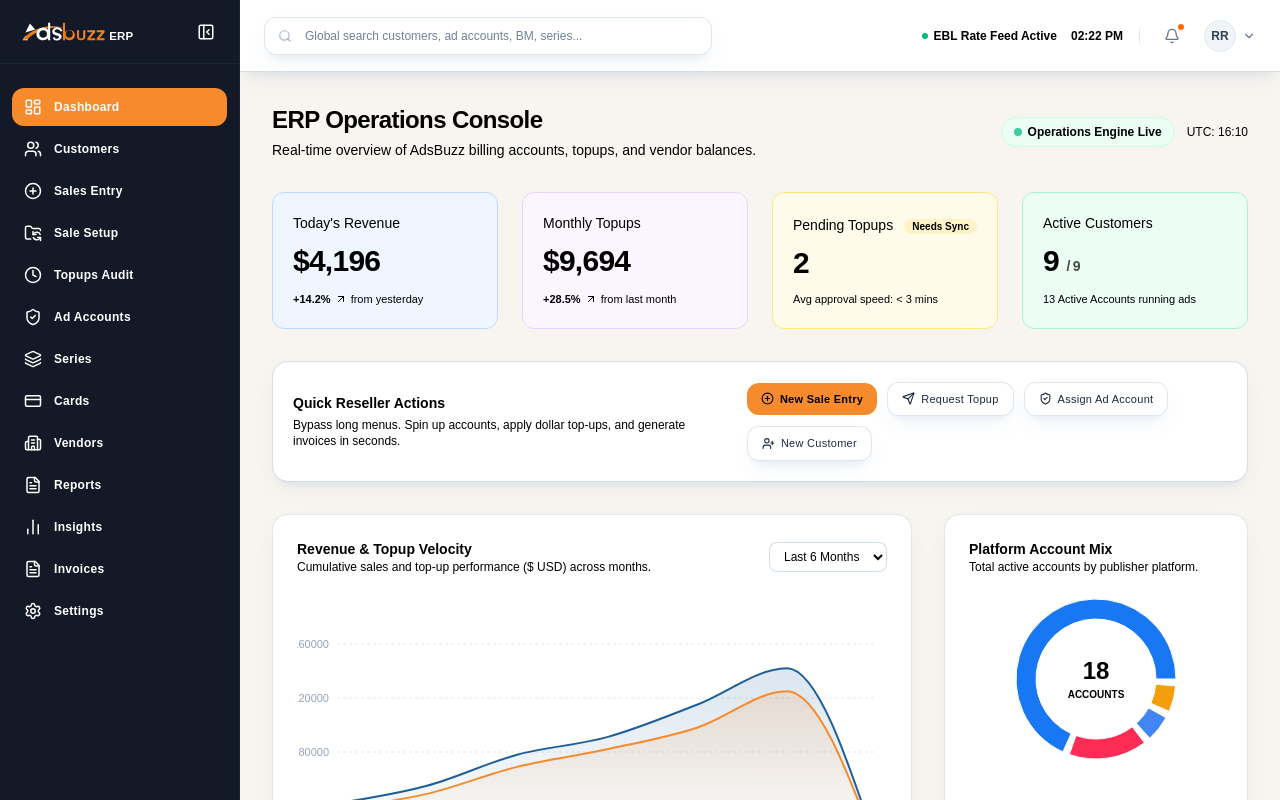
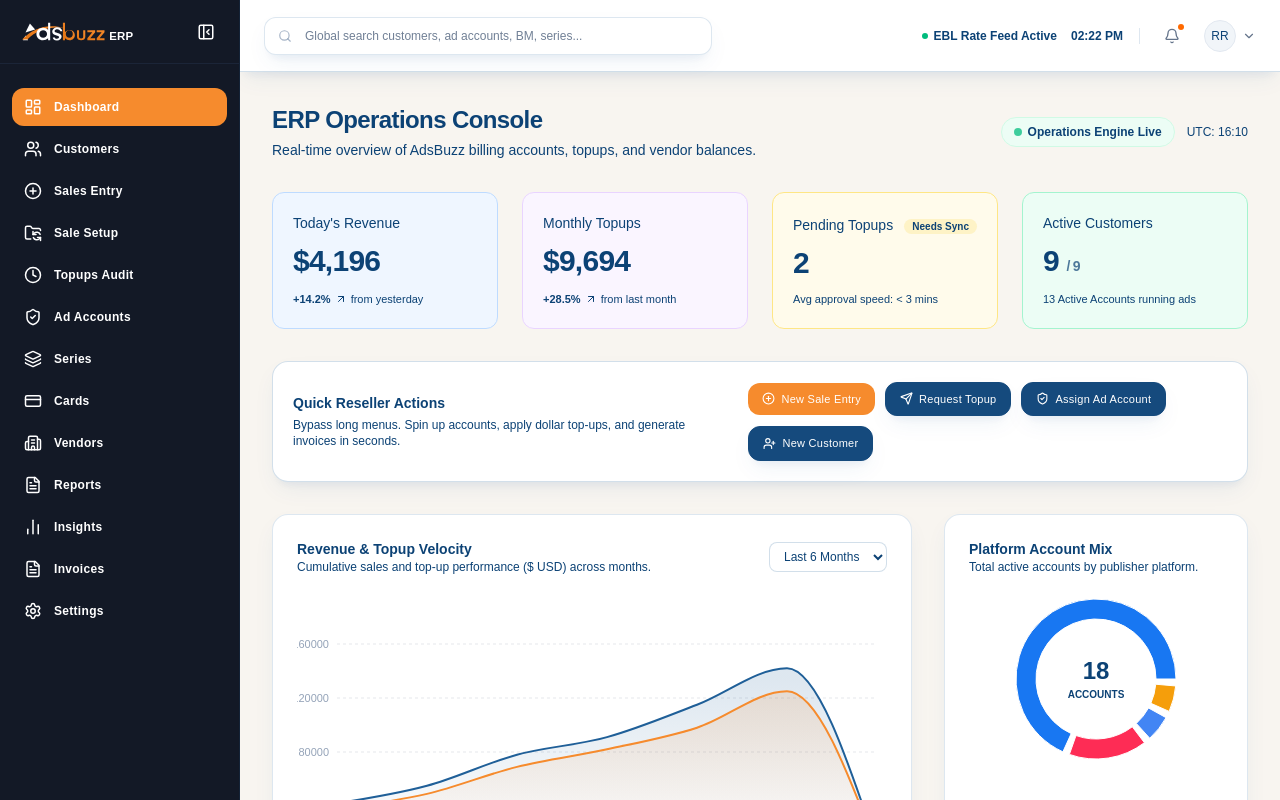
Before and after one commit to NexyraSoft/adsbuzz_erp, a React (Vite) app: page / in a window 1280 px wide. Built offline with nearby package versions, Linux system fonts and the light colour scheme.

Commit message:
chore: initial commit for deployment

```diff
--- a/src/App.tsx
+++ b/src/App.tsx
@@ -100,6 +100,57 @@ export default function App() {
     window.addEventListener('keydown', handleKeyDown);
     return () => window.removeEventListener('keydown', handleKeyDown);
   }, [darkMode]);
+
+  useEffect(() => {
+    const root = document.getElementById('main-content-pane');
+    if (!root) return;
+
+    let animationFrame = 0;
+    const syncButtonHoverStyles = () => {
+      const buttons = root.querySelectorAll<HTMLButtonElement>('button');
+
+      buttons.forEach((button) => {
+        if (button.matches(':hover')) return;
+
+        const style = window.getComputedStyle(button);
+        button.style.setProperty('--button-hover-bg', style.backgroundColor);
+        button.style.setProperty('--button-hover-color', style.color);
+        button.style.setProperty('--button-hover-border', style.borderColor);
+        button.style.setProperty('--button-hover-opacity', style.opacity);
+        button.style.setProperty('--button-hover-shadow', style.boxShadow);
+
+        button.querySelectorAll<HTMLElement>('*').forEach((child) => {
+          if (child.matches(':hover')) return;
+          child.style.setProperty('--button-child-hover-color', window.getComputedStyle(child).color);
+        });
+      });
+    };
+
+    const scheduleSync = () => {
+      cancelAnimationFrame(animationFrame);
+      animationFrame = requestAnimationFrame(syncButtonHoverStyles);
+    };
+
+    scheduleSync();
+
+    const observer = new MutationObserver(scheduleSync);
+    observer.observe(root, {
+      childList: true,
+      subtree: true,
+      attributes: true,
+      attributeFilter: ['class', 'disabled', 'aria-expanded', 'data-state'],
+    });
+
+    root.addEventListener('pointerleave', scheduleSync, true);
+    window.addEventListener('resize', scheduleSync);
+
+    return () => {
+      cancelAnimationFrame(animationFrame);
+      observer.disconnect();
+      root.removeEventListener('pointerleave', scheduleSync, true);
+      window.removeEventListener('resize', scheduleSync);
+    };
+  }, []);
 
   const toggleTheme = () => {
     setDarkMode(!darkMode);
@@ -442,7 +493,7 @@ export default function App() {
       />
 
       {/* Main Content Pane */}
-      <div className="flex-1 flex flex-col min-w-0 overflow-y-auto h-screen">
+      <div id="main-content-pane" className="flex-1 flex flex-col min-w-0 overflow-y-auto h-screen">
 
         {/* Global Header */}
         <Header
--- a/src/index.css
+++ b/src/index.css
@@ -216,26 +216,29 @@ input::placeholder,
   color: #718096 !important;
 }
 
-/* 5 & 6. Core Text Color: SOLID DEEP BLACK EVERYWHERE FOR MAXIMUM CONTRAST */
-/* We target all text-containing elements to be solid deep black so they stand out clearly against the soft gradient background. */
-body,
-#app-root-container,
-div,
-p,
-span,
-td,
-th,
-label,
-li,
-h1, h2, h3, h4, h5, h6,
-a,
-small,
-strong,
-select,
-input,
-textarea,
-option {
-  color: #000000 !important;
+/* 5 & 6. Core Text Color: scoped to the main app pane so sidebar keeps its own contrast system. */
+#main-content-pane,
+#main-content-pane div,
+#main-content-pane p,
+#main-content-pane span,
+#main-content-pane td,
+#main-content-pane th,
+#main-content-pane label,
+#main-content-pane li,
+#main-content-pane h1,
+#main-content-pane h2,
+#main-content-pane h3,
+#main-content-pane h4,
+#main-content-pane h5,
+#main-content-pane h6,
+#main-content-pane a,
+#main-content-pane small,
+#main-content-pane strong,
+#main-content-pane select,
+#main-content-pane input,
+#main-content-pane textarea,
+#main-content-pane option {
+  color: #0c4275 !important;
 }
 
 /* 7. REVERT/RETAIN SPECIFIC TEXT COLORS FOR BADGES, BUTTONS AND STATUSES */
@@ -515,18 +518,9 @@ button.bg-\[\#1F5F98\] *,
 }
 
 /* 9.3 Global Button Hover Transform */
-button {
-  transition: all 0.2s ease-in-out !important;
-}
-
-button:hover {
-  background-color: #F68B2D !important;
-  color: #ffffff !important;
-  border-color: #F68B2D !important;
-}
-
-button:hover * {
-  color: #ffffff !important;
+#main-content-pane button {
+  transform-origin: center;
+  transition: transform 0.2s ease-in-out, opacity 0.2s ease-in-out, box-shadow 0.2s ease-in-out !important;
 }
 
 /* 9.4 Header Profile & Notification Icon Controls */
@@ -1032,3 +1026,139 @@ svg rect,
 svg path {
   outline: none !important;
 }
+
+/* ==========================================
+   14. Main Content Text Color Outside Sidebar
+   ========================================== */
+#main-content-pane,
+#main-content-pane :where(div, p, span, td, th, label, li, h1, h2, h3, h4, h5, h6, a, small, strong, select, input, textarea, option) {
+  color: #0c4275 !important;
+}
+
+/* ==========================================
+   15. Two-Color Button System Outside Sidebar
+   ========================================== */
+#main-content-pane {
+  --brand-button-primary: #F68B2D;
+  --brand-button-secondary: #154A7D;
+}
+
+#main-content-pane button,
+#main-content-pane button * {
+  font-weight: 500 !important;
+}
+
+#main-content-pane button:not(.header-icon-action) {
+  border-color: rgba(21, 74, 125, 0.45) !important;
+  color: var(--brand-button-secondary) !important;
+}
+
+#main-content-pane button:not(.header-icon-action)[class^="bg-"],
+#main-content-pane button:not(.header-icon-action)[class*=" bg-"] {
+  background-color: var(--brand-button-secondary) !important;
+  border-color: var(--brand-button-secondary) !important;
+  color: #ffffff !important;
+}
+
+#main-content-pane button:not(.header-icon-action)[class^="bg-"] *,
+#main-content-pane button:not(.header-icon-action)[class*=" bg-"] * {
+  color: #ffffff !important;
+}
+
+#main-content-pane button:not(.header-icon-action):is(
+  [type="submit"],
+  [id*="add"],
+  [id*="submit"],
+  [id*="reject"],
+  [id*="delete"],
+  [id*="remove"],
+  [class^="bg-amber"],
+  [class*=" bg-amber"],
+  [class^="bg-red"],
+  [class*=" bg-red"],
+  [class^="bg-rose"],
+  [class*=" bg-rose"],
+  [class^="bg-[#F68B2D]"],
+  [class*=" bg-[#F68B2D]"],
+  [class*=" ring-1"],
+  [class*=" ring-2"]
+) {
+  background-color: var(--brand-button-primary) !important;
+  border-color: var(--brand-button-primary) !important;
+  color: #ffffff !important;
+}
+
+#main-content-pane button:not(.header-icon-action):is(
+  [type="submit"],
+  [id*="add"],
+  [id*="submit"],
+  [id*="reject"],
+  [id*="delete"],
+  [id*="remove"],
+  [class^="bg-amber"],
+  [class*=" bg-amber"],
+  [class^="bg-red"],
+  [class*=" bg-red"],
+  [class^="bg-rose"],
+  [class*=" bg-rose"],
+  [class^="bg-[#F68B2D]"],
+  [class*=" bg-[#F68B2D]"],
+  [class*=" ring-1"],
+  [class*=" ring-2"]
+) * {
+  color: #ffffff !important;
+}
+
+#main-content-pane button:not(.header-icon-action):not([class^="bg-"]):not([class*=" bg-"]):is(
+  [id*="delete"],
+  [id*="remove"],
+  [class*="text-red"],
+  [class*="hover:text-red"],
+  [class*="text-rose"],
+  [class*="hover:text-rose"]
+) {
+  background-color: transparent !important;
+  border-color: transparent !important;
+  color: var(--brand-button-primary) !important;
+}
+
+#main-content-pane button:not(.header-icon-action):not([class^="bg-"]):not([class*=" bg-"]):is(
+  [id*="delete"],
+  [id*="remove"],
+  [class*="text-red"],
+  [class*="hover:text-red"],
+  [class*="text-rose"],
+  [class*="hover:text-rose"]
+) * {
+  color: var(--brand-button-primary) !important;
+}
+
+#main-content-pane header .header-profile-menu-item-blue,
+#main-content-pane header .header-profile-menu-item-blue * {
+  color: var(--brand-button-secondary) !important;
+}
+
+#main-content-pane header .header-profile-menu-item-red,
+#main-content-pane header .header-profile-menu-item-red * {
+  color: var(--brand-button-primary) !important;
+}
+
+/* ==========================================
+   16. Scale-Only Button Hover Outside Sidebar
+   ========================================== */
+#main-content-pane button:not(:disabled):hover {
+  background-color: var(--button-hover-bg) !important;
+  border-color: var(--button-hover-border) !important;
+  box-shadow: var(--button-hover-shadow) !important;
+  color: var(--button-hover-color) !important;
+  opacity: var(--button-hover-opacity) !important;
+  transform: scale(1.045) !important;
+}
+
+#main-content-pane button:not(:disabled):hover * {
+  color: var(--button-child-hover-color, inherit) !important;
+}
+
+#main-content-pane button:disabled:hover {
+  transform: none !important;
+}
```
Also changed, not shown: src/components/views/SalesView.tsx (+10 -10 lines).
